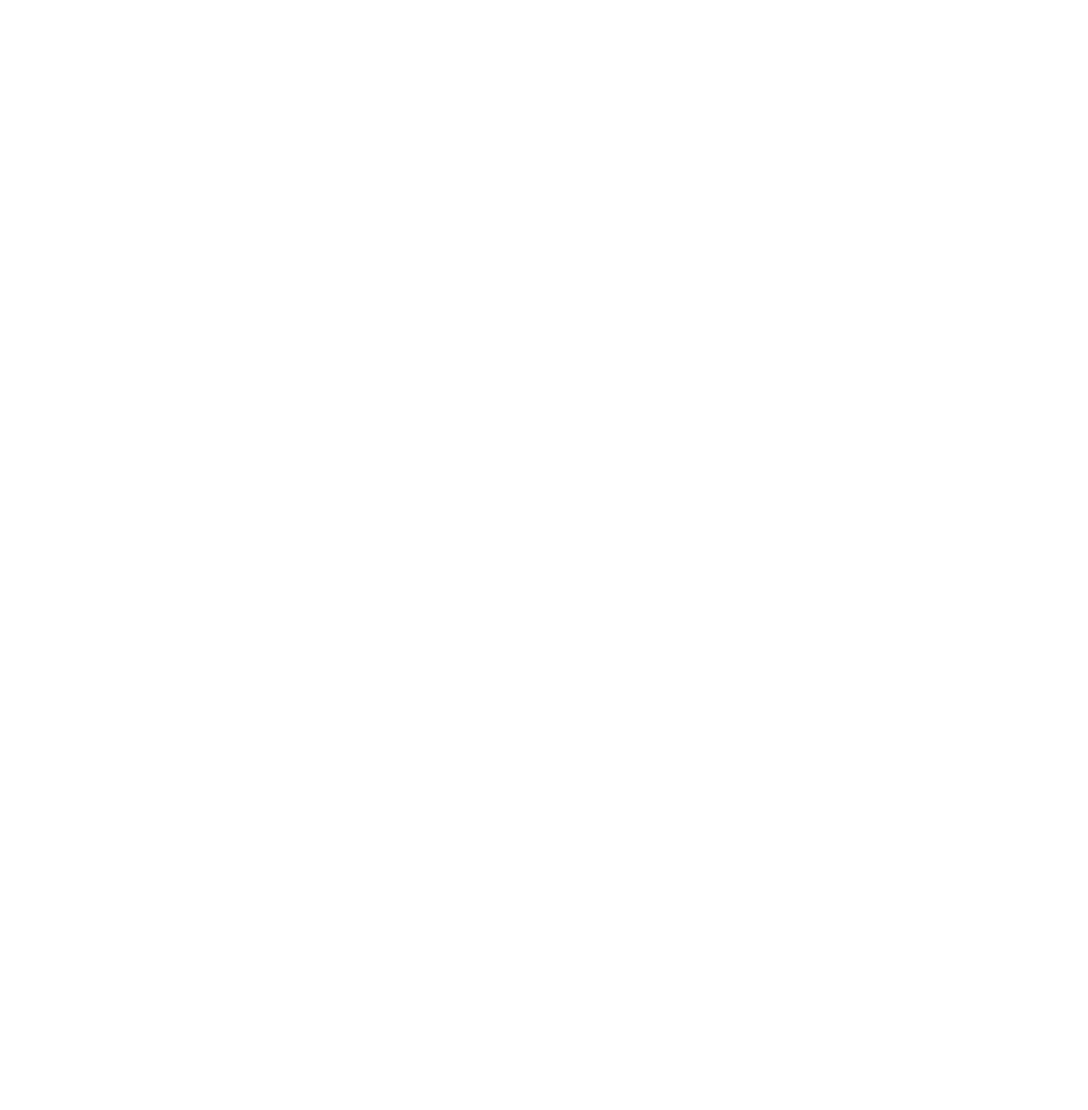
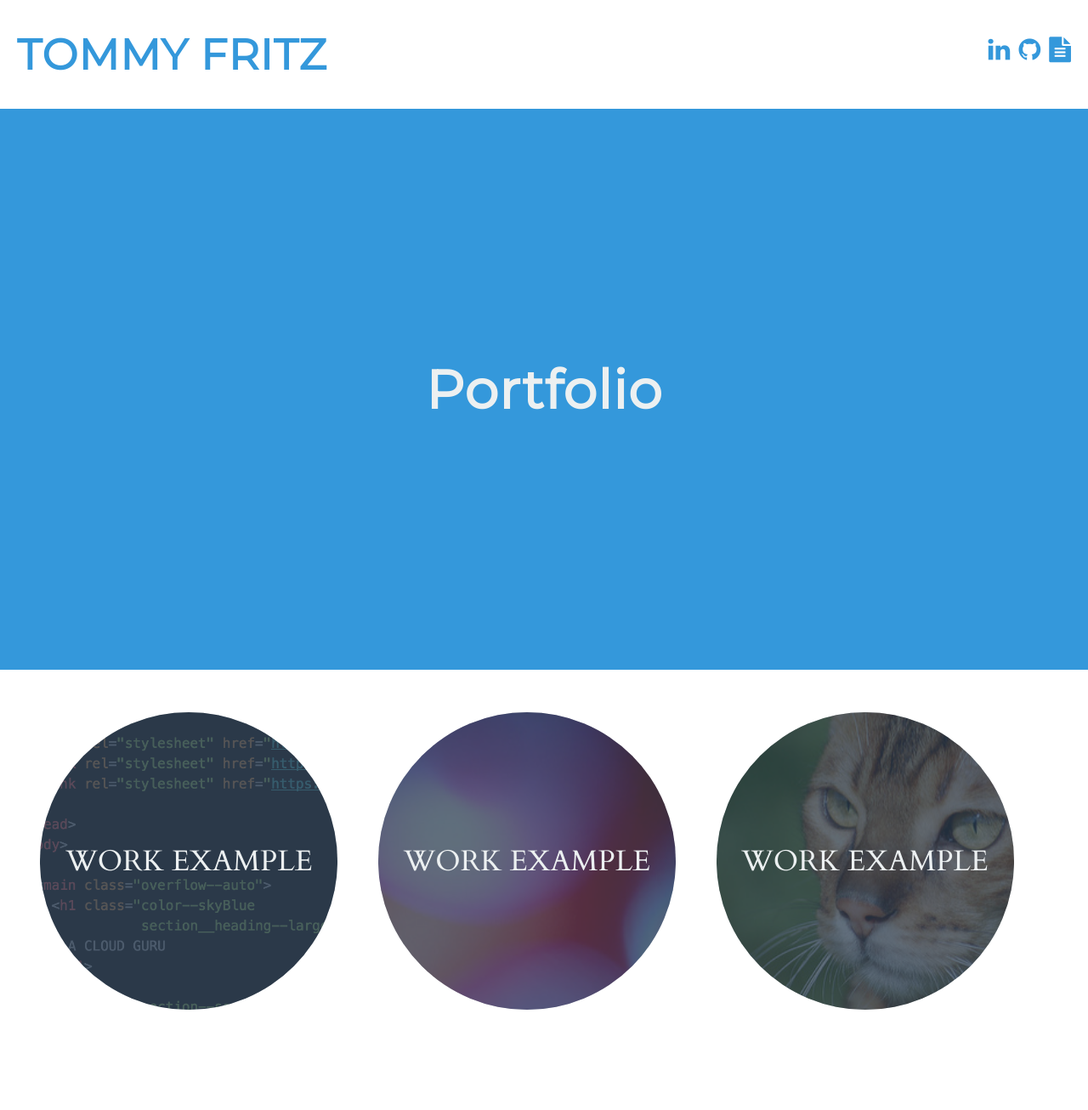
Before and after one commit to flapjackfritz/portfolio, a React app: page index.html in a window 1280 px wide. Shown: the top 1306 px of the page at 85% size. Before the commit the page ends 800 px from the top, so only its background shows below. Built offline with nearby package versions, Linux system fonts and the light colour scheme.

Commit message:
Add content to index.html

```diff
--- a/index.html
+++ b/index.html
@@ -12,7 +12,138 @@
   </head>
 
   <body>
+    <main class="overflow--auto">
+      <h1 class="color--skyBlue section__heading--largest">
+        <!--Your name goes here -->
+        TOMMY FRITZ
+      </h1>
+
+      <ul class="section--social">
+
+        <!--Links to relevant professional social media & resume -->
+        <!-- See: http://fontawesome.io/icons/#brand for more -->
+
+        <!-- Link to Linked In profile -->
+        <li class="socialWrapper">
+          <a class="color--skyBlue social"
+             title="LinkedIn Profile"
+             target="_blank"
+             href="https://www.linkedin.com/in/tommy-fritz-257b3233/">
+            <i class="fa fa-linkedin"></i>
+          </a>
+        </li>
+
+        <!-- Link to GitHub profile -->
+        <li class="socialWrapper color--skyBlue">
+          <a class="social color--skyBlue"
+             title="GitHub Profile"
+             target="_blank"
+             href="https://github.com/flapjackfritz">
+            <i class="fa fa-github"></i>
+          </a>
+        </li>
+
+        <!-- Link to resume, probably a .pdf -->
+        <li class="socialWrapper">
+          <a class="social color--skyBlue"
+             title="Resume"
+             target="_blank"
+             href="https://docs.google.com/document/d/1pcfv8d7eAkboRA6X4P9yAG8a4o12MHoXarN5QjTO0UU/edit?usp=sharing">
+            <i class="fa fa-file-text"></i>
+          </a>
+        </li>
+      </ul>
+    </main>
+
+    <section class="background--skyBlue section">
+      <h2 class="color--cloud margin--none section__text--centered">
+        Portfolio
+      </h2>
+    </section>
+
+    <section class="section section--alignCentered section--description">
+      <div class="section__exampleWrapper">
+        <div class="section__example">
+          <img alt="example screenshot of a project involving code"
+               class="section__exampleImage"
+               src="images/example1.png"/>
+          <dl class="color--cloud">
+            <dt class="section__exampleTitle section__text--centered">
+              Work Example
+            </dt>
+            <dd></dd>
+          </dl>
+        </div>
+      </div>
+
+      <div class="section__exampleWrapper">
+        <div class="section__example">
+          <img alt="example screenshot of a project involving chemistry"
+               class="section__exampleImage"
+               src="images/example2.png"/>
+          <!-- “Chemistry” by Surian Soosay is licensed under CC BY 2.0
+               https://www.flickr.com/photos/ssoosay/4097410999 -->
+          <dl class="color--cloud">
+            <dt class="section__exampleTitle section__text--centered ">
+              Work Example
+            </dt>
+            <dd></dd>
+          </dl>
+        </div>
+      </div>
+
+      <div class="section__exampleWrapper">
+        <div class="section__example">
+          <img alt="example screenshot of a project involving cats"
+               class="section__exampleImage"
+               src="images/example3.png"/>
+          <!-- “Bengal cat” by roberto shabs is licensed under CC BY 2.0
+               https://www.flickr.com/photos/37287295@N00/2540855181 -->
+          <dl class="color--cloud">
+            <dt class="section__exampleTitle section__text--centered">
+              Work Example
+            </dt>
+            <dd></dd>
+          </dl>
+        </div>
+      </div>
+    </section>
+
+    <section class="background--skyBlue section">
+      <h2 class="color--cloud margin--none section__text--centered">
+        About Me
+      </h2>
+    </section>
+
+    <section class="section section--alignCentered section--description">
+      <p class="color--darkgrey section__description">
+        I am an AWS certified web engineer with an emphasis on Ruby on Rails. I have worked on more than 20 different production products, from designing and implementing API's for mobile consumption, to eCommerce web stores, and custom client business websites.
+      </p>
+    </section>
+
+    <div class="background--skyBlue modal--closed">
+      <span class="color--cloud modal__closeButton">
+        <i class="fa fa-window-close-o"></i>
+      </span>
+      <img alt="example screenshot of a project involving code"
+           class="modal__image"
+           src="images/example1.png"/>
+      <div class="color--cloud modal__text">
+        <h2 class="modal__title">
+          Work Example Name
+        </h2>
+        <a class="color--skyBlue modal__link"
+           href="#">
+          Check it out
+        </a>
+        <p class="modal__description">
+          A long description of the work in question.
+        </p>
+      </div>
+    </div>
+
     <script type="text/javascript" src="dist/bundle.js">
     </script>
+
   </body>
 </html>
```
